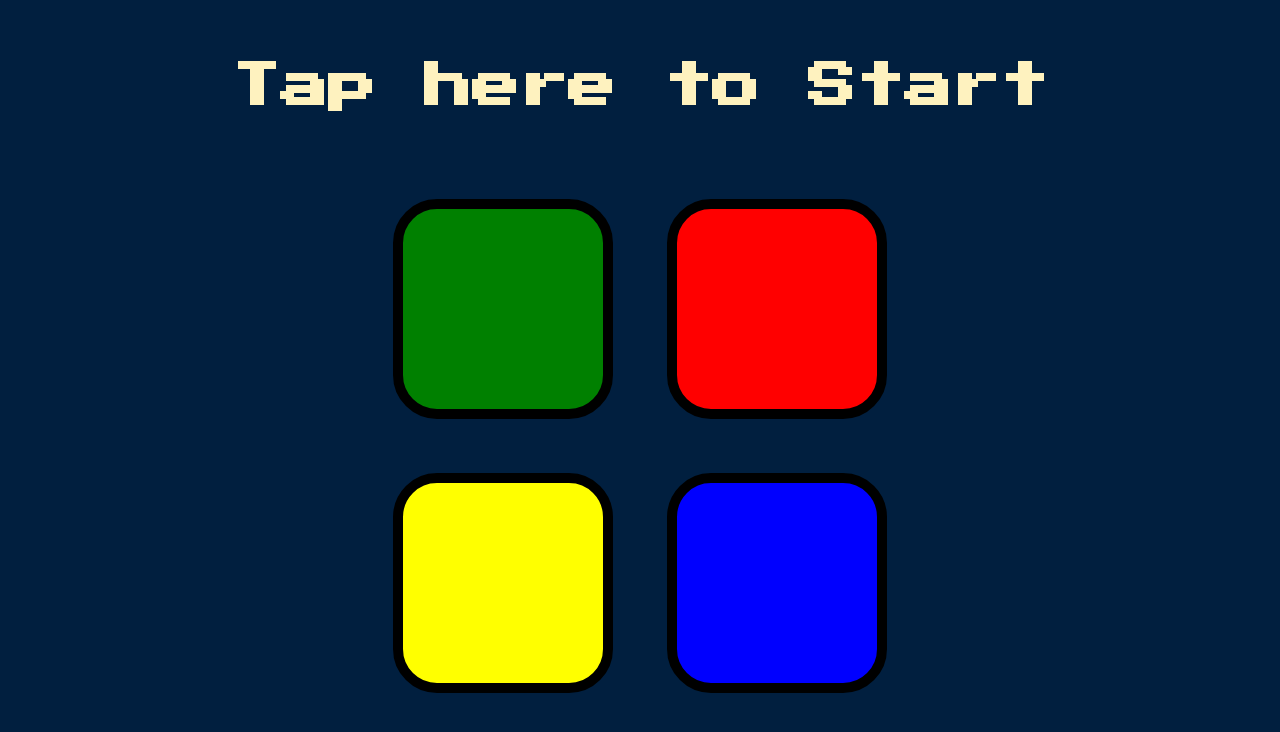
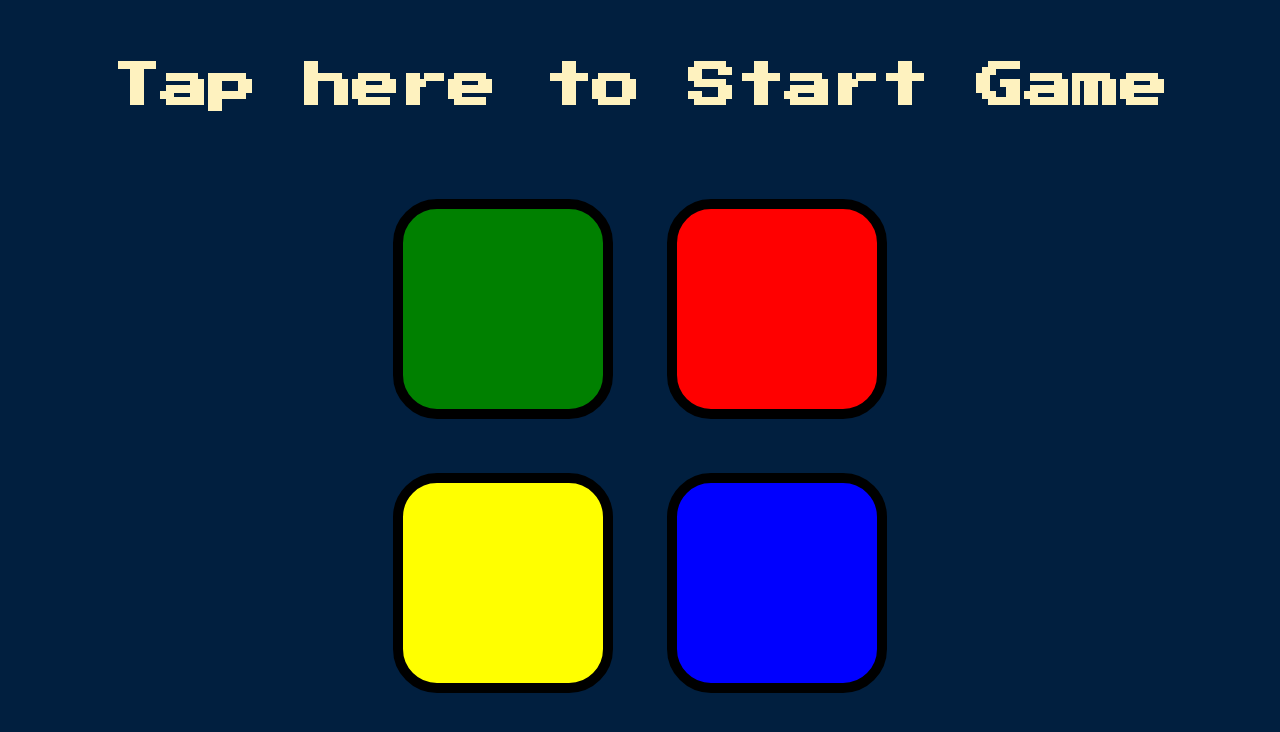
Before and after one commit to AnushkaJain123/Simon-Game, a plain HTML site: page index.html in a window 1280 px wide. Drawn offline with nearby package versions, Linux system fonts and the light colour scheme.

Commit message:
code updated

```diff
--- a/index.html
+++ b/index.html
@@ -9,7 +9,7 @@
 </head>
 
 <body>
-  <h1 id="level-title">Tap here to Start</h1>
+  <h1 id="level-title">Tap here to Start Game</h1>
   <div class="container">
     <div lass="row">
 
```
